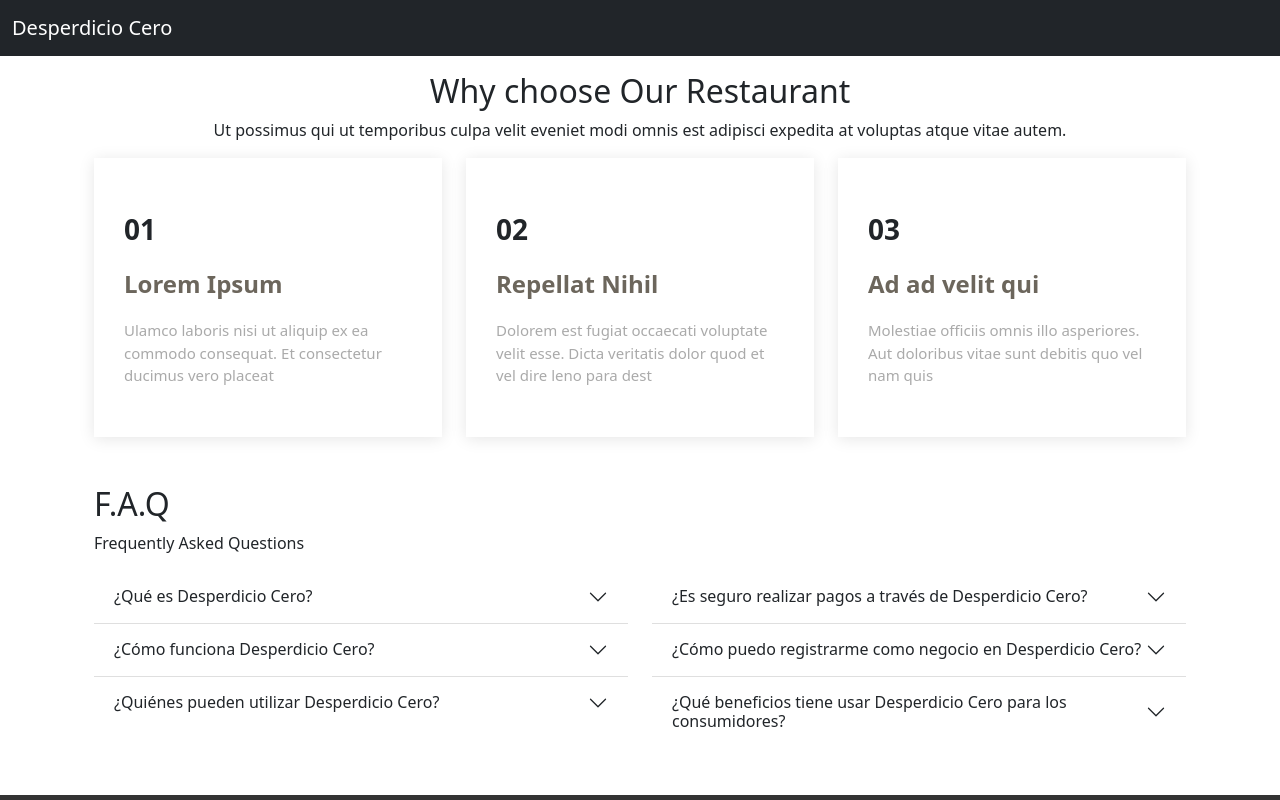
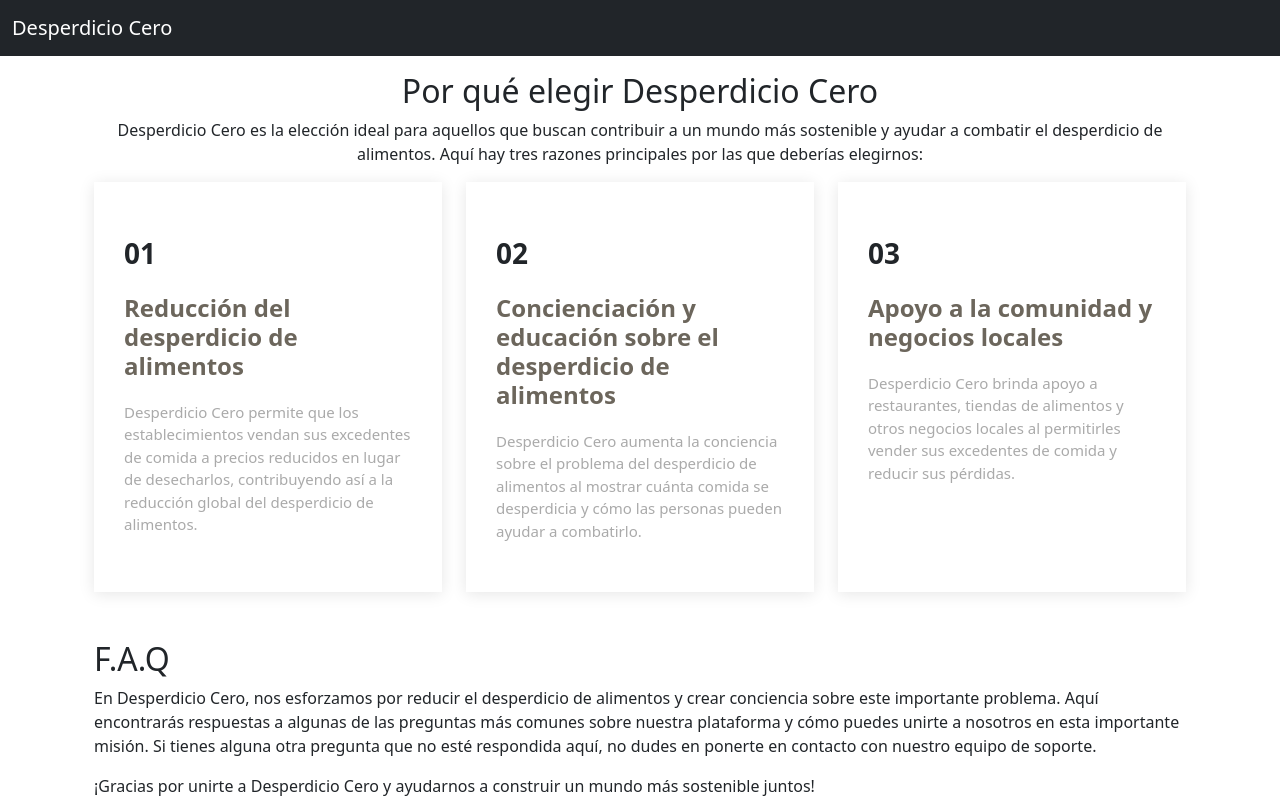
Before and after one commit to LuisSalas94/desperdicio-cero-isil, an Angular app in the folder frontend/: page /usuario in a window 1280 px wide. Shown: the top 800 px of the page. Built offline with nearby package versions, Linux system fonts and the light colour scheme.

Commit message:
Add Animations

```diff
--- a/frontend/angular.json
+++ b/frontend/angular.json
@@ -19,7 +19,7 @@
             "polyfills": ["zone.js"],
             "tsConfig": "tsconfig.app.json",
             "assets": ["src/favicon.ico", "src/assets"],
-            "styles": ["src/styles.css"],
+            "styles": ["src/styles.css", "./node_modules/aos/dist/aos.css"],
             "scripts": []
           },
           "configurations": {
--- a/frontend/src/app/components/footer/footer.component.html
+++ b/frontend/src/app/components/footer/footer.component.html
@@ -20,7 +20,7 @@
         <!-- Grid column -->
 
         <!-- Grid column -->
-        <div class="col-md-3 col-lg-2 col-xl-2 mx-auto mb-4">
+        <div class="col-md-3 col-lg-2 col-xl-2 mx-auto mb-4" *ngIf="isLoggedIn">
           <!-- Links -->
           <h6 class="text-uppercase fw-bold mb-4 text-white">Links</h6>
           <p class="text-white small">
--- a/frontend/src/app/components/footer/footer.component.ts
+++ b/frontend/src/app/components/footer/footer.component.ts
@@ -1,11 +1,24 @@
-import { Component } from '@angular/core';
+import { Component, OnInit } from '@angular/core';
 import { RouterModule } from '@angular/router';
+import { AuthService } from '../../services/auth.service';
+import { CommonModule } from '@angular/common';
 
 @Component({
   selector: 'app-footer',
   standalone: true,
-  imports: [RouterModule],
+  imports: [RouterModule, CommonModule],
   templateUrl: './footer.component.html',
   styleUrl: './footer.component.css',
 })
-export class FooterComponent {}
+export class FooterComponent implements OnInit {
+  isLoggedIn: boolean = false;
+
+  constructor(private authService: AuthService) {}
+
+  ngOnInit(): void {
+    this.isLoggedIn = this.authService.isAuthenticated();
+    this.authService.authChanged.subscribe((state: boolean) => {
+      this.isLoggedIn = state;
+    });
+  }
+}
--- a/frontend/src/app/components/home/home.component.ts
+++ b/frontend/src/app/components/home/home.component.ts
@@ -1,12 +1,15 @@
-import { Component } from '@angular/core';
+import { Component, OnInit } from '@angular/core';
+import * as Aos from 'aos';
 
 @Component({
   selector: 'app-home',
   standalone: true,
   imports: [],
   templateUrl: './home.component.html',
-  styleUrl: './home.component.css'
+  styleUrl: './home.component.css',
 })
-export class HomeComponent {
-
+export class HomeComponent implements OnInit {
+  ngOnInit(): void {
+    Aos.init();
+  }
 }
--- a/frontend/src/app/components/navbar/navbar.component.ts
+++ b/frontend/src/app/components/navbar/navbar.component.ts
@@ -2,6 +2,7 @@ import { Component, OnInit } from '@angular/core';
 import { AuthService } from '../../services/auth.service';
 import { RouterModule } from '@angular/router';
 import { CommonModule } from '@angular/common';
+import Swal from 'sweetalert2';
 
 @Component({
   selector: 'app-navbar',
@@ -29,6 +30,11 @@ export class NavbarComponent implements OnInit {
   }
 
   logout(): void {
+    Swal.fire({
+      title: '¡Adiós!',
+      text: 'Gracias por visitarnos',
+      icon: 'info',
+    });
     this.authService.logout();
     /* New Implementation */
     this.isLoggedIn = false;
--- a/frontend/src/app/components/negocio/negocio.component.html
+++ b/frontend/src/app/components/negocio/negocio.component.html
@@ -1,5 +1,10 @@
 <!-- ======= Specials Section ======= -->
-<section id="specials" class="specials mt-5 mb-5">
+<section
+  data-aos="fade-down"
+  data-aos-duration="1000"
+  id="specials"
+  class="specials mt-5 mb-5"
+>
   <div class="container">
     <div class="section-title text-center">
       <h2>Impulsa tu Negocio con Desperdicio Cero</h2>
@@ -150,7 +155,11 @@
 <!-- End Specials Section -->
 
 <!-- Form -->
-<div class="container mt-5 mb-5 d-flex justify-content-center">
+<div
+  class="container mt-5 mb-5 d-flex justify-content-center"
+  data-aos="fade-right"
+  data-aos-duration="1000"
+>
   <div class="col-md-4">
     <form (ngSubmit)="onCreate()">
       <h2 class="mb-4 text-center">Inscriba su Empresa</h2>
@@ -238,19 +247,6 @@
   </div>
 </div>
 
-<!--
-export interface Empresa {
-  id?: number;
-  nombre: string;
-  direccion: string;
-  horario: string;
-  email: string;
-  telefono: string;
-  tipo: string;
-  logo: string;
-}
- -->
-
 <div class="container mb-5">
   <!-- Table -->
   <table class="table table-hover align-middle mb-0 bg-white">
--- a/frontend/src/app/components/negocio/negocio.component.ts
+++ b/frontend/src/app/components/negocio/negocio.component.ts
@@ -4,6 +4,7 @@ import { FormsModule, NgForm } from '@angular/forms';
 import { EmpresaService } from '../../services/empresa.service';
 import Swal from 'sweetalert2';
 import { CommonModule } from '@angular/common';
+import * as Aos from 'aos';
 
 @Component({
   selector: 'app-negocio',
@@ -28,6 +29,7 @@ export class NegocioComponent implements OnInit {
   constructor(private service: EmpresaService) {}
 
   ngOnInit(): void {
+    Aos.init();
     this.service.findAll().subscribe((AllEmpresas) => {
       console.log('ALl Empresas: ', AllEmpresas);
       this.empresas = AllEmpresas;
--- a/frontend/src/app/components/usuario/usuario.component.html
+++ b/frontend/src/app/components/usuario/usuario.component.html
@@ -1,12 +1,19 @@
 <div class="container mt-3">
   <!-- ======= Whu Us Section ======= -->
-  <section id="why-us" class="why-us">
+  <section
+    data-aos="fade-down"
+    data-aos-duration="1000"
+    id="why-us"
+    class="why-us"
+  >
     <div class="container">
       <div class="section-title text-center">
-        <h2>Why choose <span>Our Restaurant</span></h2>
+        <h2 class="mb-2">Por qué elegir Desperdicio Cero</h2>
         <p>
-          Ut possimus qui ut temporibus culpa velit eveniet modi omnis est
-          adipisci expedita at voluptas atque vitae autem.
+          Desperdicio Cero es la elección ideal para aquellos que buscan
+          contribuir a un mundo más sostenible y ayudar a combatir el
+          desperdicio de alimentos. Aquí hay tres razones principales por las
+          que deberías elegirnos:
         </p>
       </div>
 
@@ -14,10 +21,12 @@
         <div class="col-lg-4">
           <div class="box">
             <span>01</span>
-            <h4>Lorem Ipsum</h4>
+            <h4>Reducción del desperdicio de alimentos</h4>
             <p>
-              Ulamco laboris nisi ut aliquip ex ea commodo consequat. Et
-              consectetur ducimus vero placeat
+              Desperdicio Cero permite que los establecimientos vendan sus
+              excedentes de comida a precios reducidos en lugar de desecharlos,
+              contribuyendo así a la reducción global del desperdicio de
+              alimentos.
             </p>
           </div>
         </div>
@@ -25,10 +34,13 @@
         <div class="col-lg-4 mt-4 mt-lg-0">
           <div class="box">
             <span>02</span>
-            <h4>Repellat Nihil</h4>
+            <h4>
+              Concienciación y educación sobre el desperdicio de alimentos
+            </h4>
             <p>
-              Dolorem est fugiat occaecati voluptate velit esse. Dicta veritatis
-              dolor quod et vel dire leno para dest
+              Desperdicio Cero aumenta la conciencia sobre el problema del
+              desperdicio de alimentos al mostrar cuánta comida se desperdicia y
+              cómo las personas pueden ayudar a combatirlo.
             </p>
           </div>
         </div>
@@ -36,10 +48,11 @@
         <div class="col-lg-4 mt-4 mt-lg-0">
           <div class="box">
             <span>03</span>
-            <h4>Ad ad velit qui</h4>
+            <h4>Apoyo a la comunidad y negocios locales</h4>
             <p>
-              Molestiae officiis omnis illo asperiores. Aut doloribus vitae sunt
-              debitis quo vel nam quis
+              Desperdicio Cero brinda apoyo a restaurantes, tiendas de alimentos
+              y otros negocios locales al permitirles vender sus excedentes de
+              comida y reducir sus pérdidas.
             </p>
           </div>
         </div>
@@ -50,10 +63,21 @@
 
   <!-- ======= F.A.Q Section ======= -->
   <section id="faq" class="faq mt-5 mb-5">
-    <div class="container" data-aos="fade-up">
+    <div class="container" data-aos="fade-up" data-aos-duration="1000">
       <header class="section-header">
         <h2>F.A.Q</h2>
-        <p>Frequently Asked Questions</p>
+        <p>
+          En Desperdicio Cero, nos esforzamos por reducir el desperdicio de
+          alimentos y crear conciencia sobre este importante problema. Aquí
+          encontrarás respuestas a algunas de las preguntas más comunes sobre
+          nuestra plataforma y cómo puedes unirte a nosotros en esta importante
+          misión. Si tienes alguna otra pregunta que no esté respondida aquí, no
+          dudes en ponerte en contacto con nuestro equipo de soporte.
+        </p>
+        <p>
+          ¡Gracias por unirte a Desperdicio Cero y ayudarnos a construir un
+          mundo más sostenible juntos!
+        </p>
       </header>
 
       <div class="row">
--- a/frontend/src/app/components/usuario/usuario.component.ts
+++ b/frontend/src/app/components/usuario/usuario.component.ts
@@ -1,12 +1,15 @@
 import { Component } from '@angular/core';
+import * as Aos from 'aos';
 
 @Component({
   selector: 'app-usuario',
   standalone: true,
   imports: [],
   templateUrl: './usuario.component.html',
-  styleUrl: './usuario.component.css'
+  styleUrl: './usuario.component.css',
 })
 export class UsuarioComponent {
-
+  ngOnInit(): void {
+    Aos.init();
+  }
 }
```
Also changed, not shown: frontend/src/app/components/home/home.component.html (+16 -12 lines).
